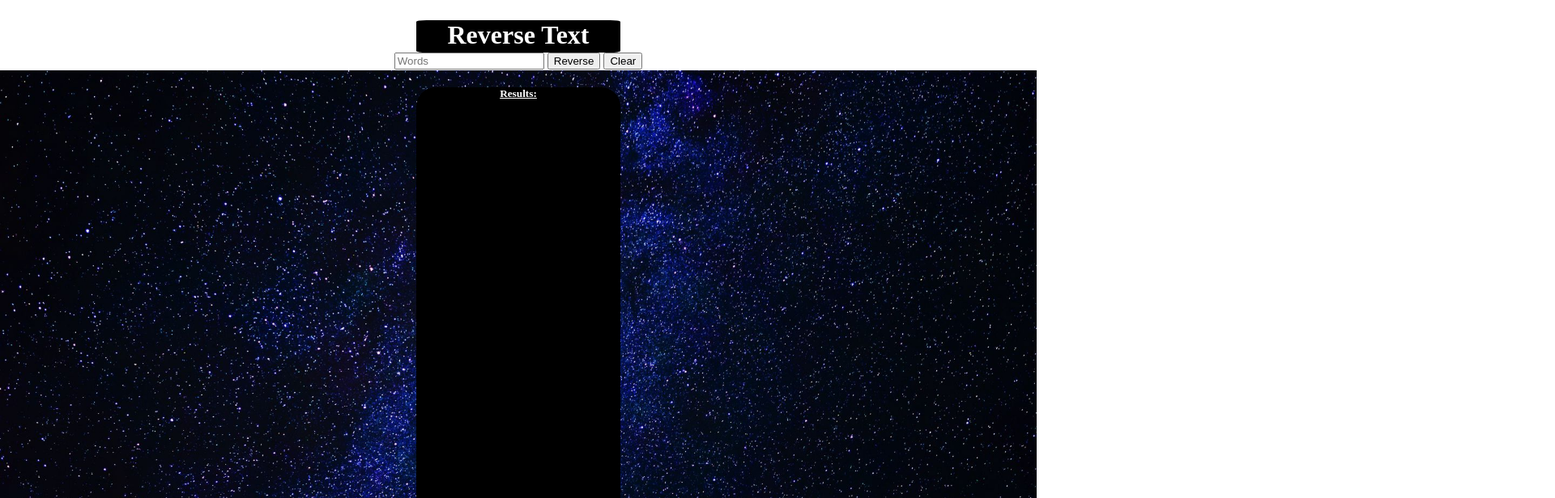
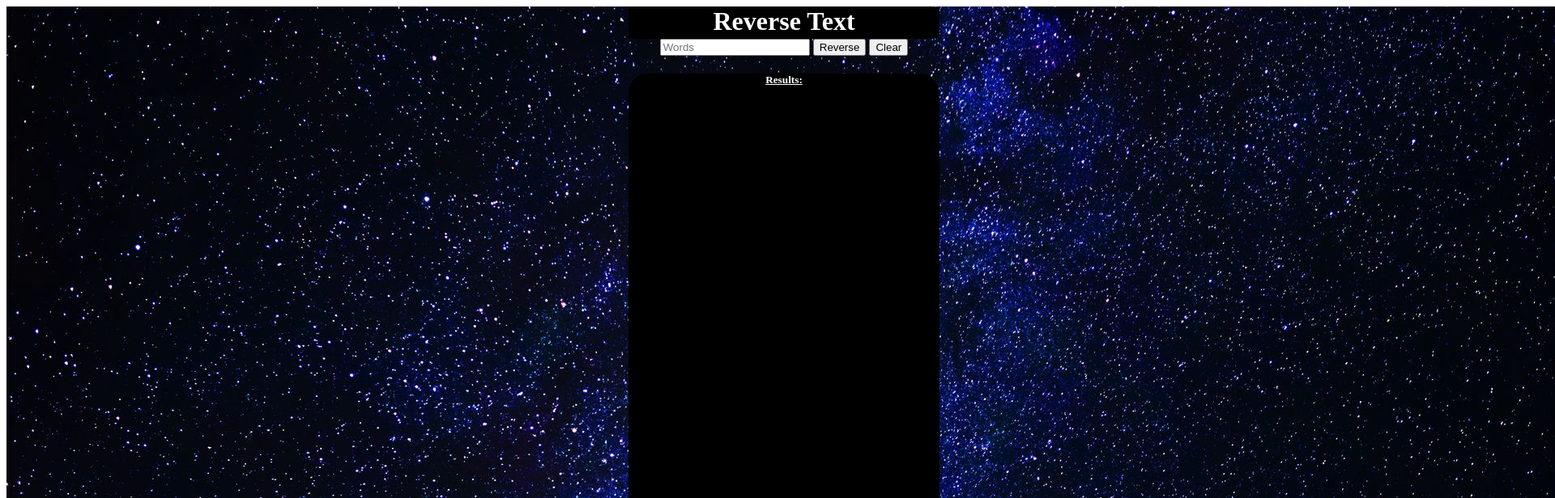
Before and after one commit to SamKiehl/ReverseText, a plain HTML site: page index.html in a window 1280 px wide. Shown: the top 616 px of the page at 81% size, 1920 px wide, since content can reach past the window. Drawn offline with Linux system fonts and the light colour scheme; a web font is replaced by a local one.

Commit message:
More CSS tweaking, word changes.

```diff
--- a/index.html
+++ b/index.html
@@ -1,5 +1,6 @@
 <!DOCTYPE html>
 <html lang="en">
+<div id = "all">
     <head>
         <meta charset="UTF-8">
         <meta http-equiv="X-UA-Compatible" content="IE=edge">
@@ -23,6 +24,6 @@
             </div>
         </div>
     </body>
-
+</div>
 <script src="script.js"></script>
 </html>
--- a/script.js
+++ b/script.js
@@ -10,7 +10,7 @@ function reverse(){
     }
     if(s != "")
         count++;
-    if(count === MAX_RETURNS){
+    if(count >= MAX_RETURNS){
         returned.innerHTML += `<p><b> Full! Please hit "Clear". </b></p>`;
         alert('Full! Please hit "Clear".');
     }
@@ -23,5 +23,5 @@ function reverse(){
 function clearR(){
     returned.innerHTML = "";
     count = 0;
-    console.log("Results have been reset.")
+    console.log("Results have been cleared.")
 }
--- a/styles.css
+++ b/styles.css
@@ -16,7 +16,7 @@
 h1{
     background-color: black;
     margin: auto;
-    margin-top: 25px;
+    margin-top: 0px;
     height: 40px;
     max-width: 20%;
     display: flex;
@@ -25,7 +25,13 @@ h1{
     border-radius: 5%;
 }
 body{
+    background: transparent;
+    background-size: 100%;
+    height: 0%;
+}
+#all{
     background: url('images/stars_milky_way_space_116893_1920x1080.jpg') no-repeat center;
-    background-size: 100%;
-    height: 860px;
+    height: 1080px;
+    width: 1920px;
+    align-items: center;
 }
```
Lines whose indentation alone changed are shown as unchanged.
